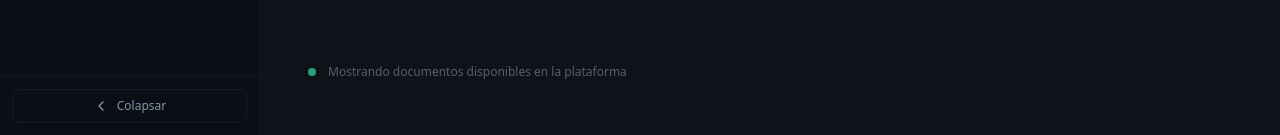
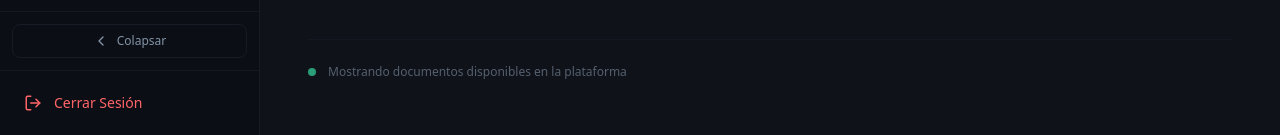
Before and after one commit to KimJesus22/GECK, a Next.js app: page /dashboard in a window 1280 px wide. Shown: the part 665-800 px from the top of the page. Built offline with nearby package versions, Linux system fonts and the light colour scheme; no server answers.

Commit message:
feat(sidebar): añadir botón de cerrar sesión

```diff
--- a/src/components/Sidebar.tsx
+++ b/src/components/Sidebar.tsx
@@ -23,7 +23,9 @@ import {
   Headset,
   BadgeCheck,
   Upload,
+  LogOut,
 } from "lucide-react";
+import { useRouter } from "next/navigation";
 
 const navItems = [
   { label: "Inicio", icon: Home, href: "/dashboard" },
@@ -41,6 +43,7 @@ const navItems = [
 
 export default function Sidebar() {
   const pathname = usePathname();
+  const router = useRouter();
   const [collapsed, setCollapsed] = useState(false);
   const [isAdmin, setIsAdmin] = useState(false);
   const [isMobileMenuOpen, setIsMobileMenuOpen] = useState(false);
@@ -267,6 +270,24 @@ export default function Sidebar() {
             )}
           </button>
         </div>
+
+        {/* Global Logout Button */}
+        <div className="border-t border-surface-600/30 p-3">
+          <button
+            onClick={async () => {
+              const supabase = createBrowserSupabaseClient();
+              await supabase.auth.signOut();
+              router.push("/login");
+              router.refresh();
+            }}
+            className="flex w-full items-center gap-3 rounded-lg px-3 py-2.5 text-sm font-medium
+                       text-red-400 transition-all duration-150
+                       hover:bg-red-500/10 hover:text-red-300"
+          >
+            <LogOut className="h-[18px] w-[18px] shrink-0" />
+            {!collapsed && <span>Cerrar Sesión</span>}
+          </button>
+        </div>
       </aside>
     </>
   );
```
